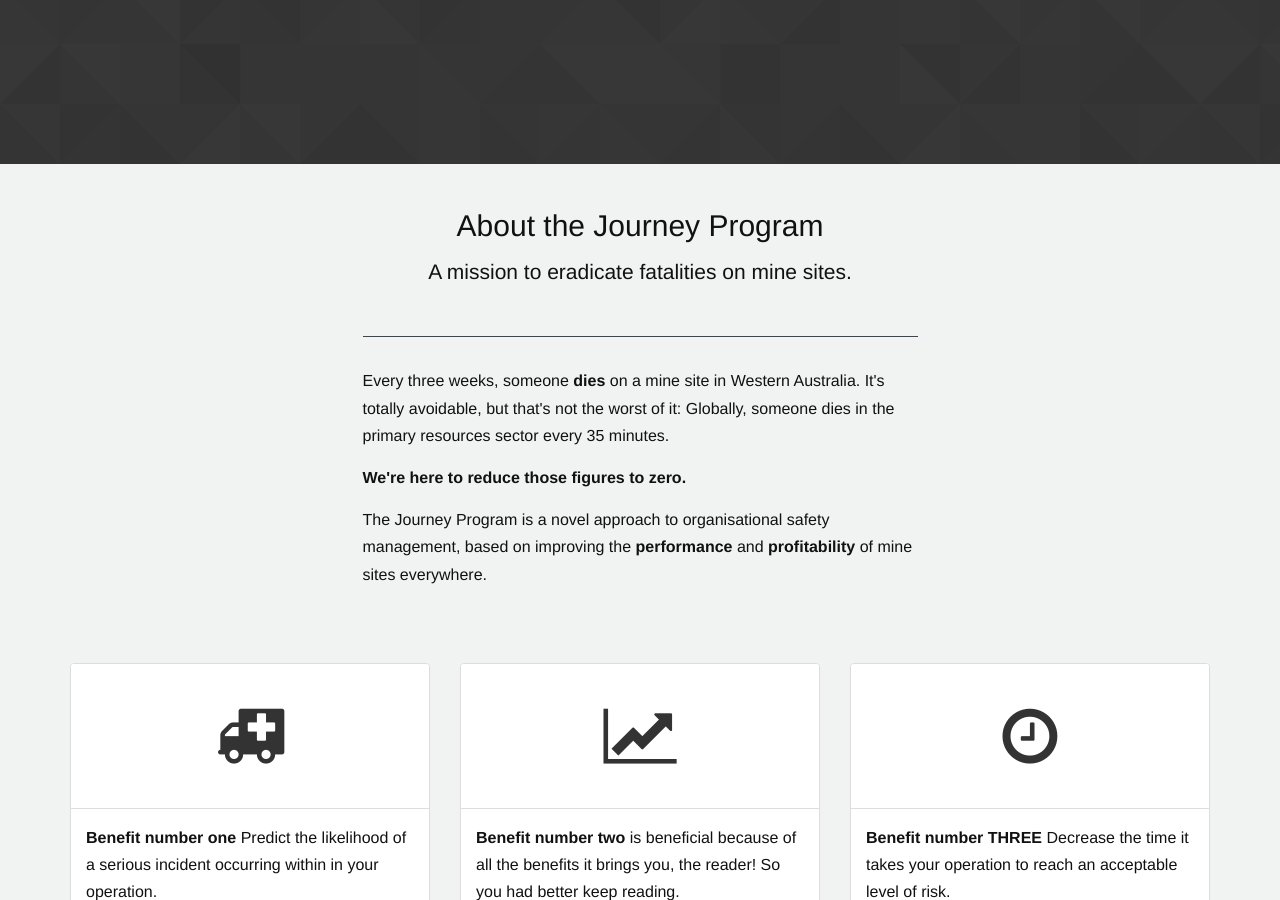
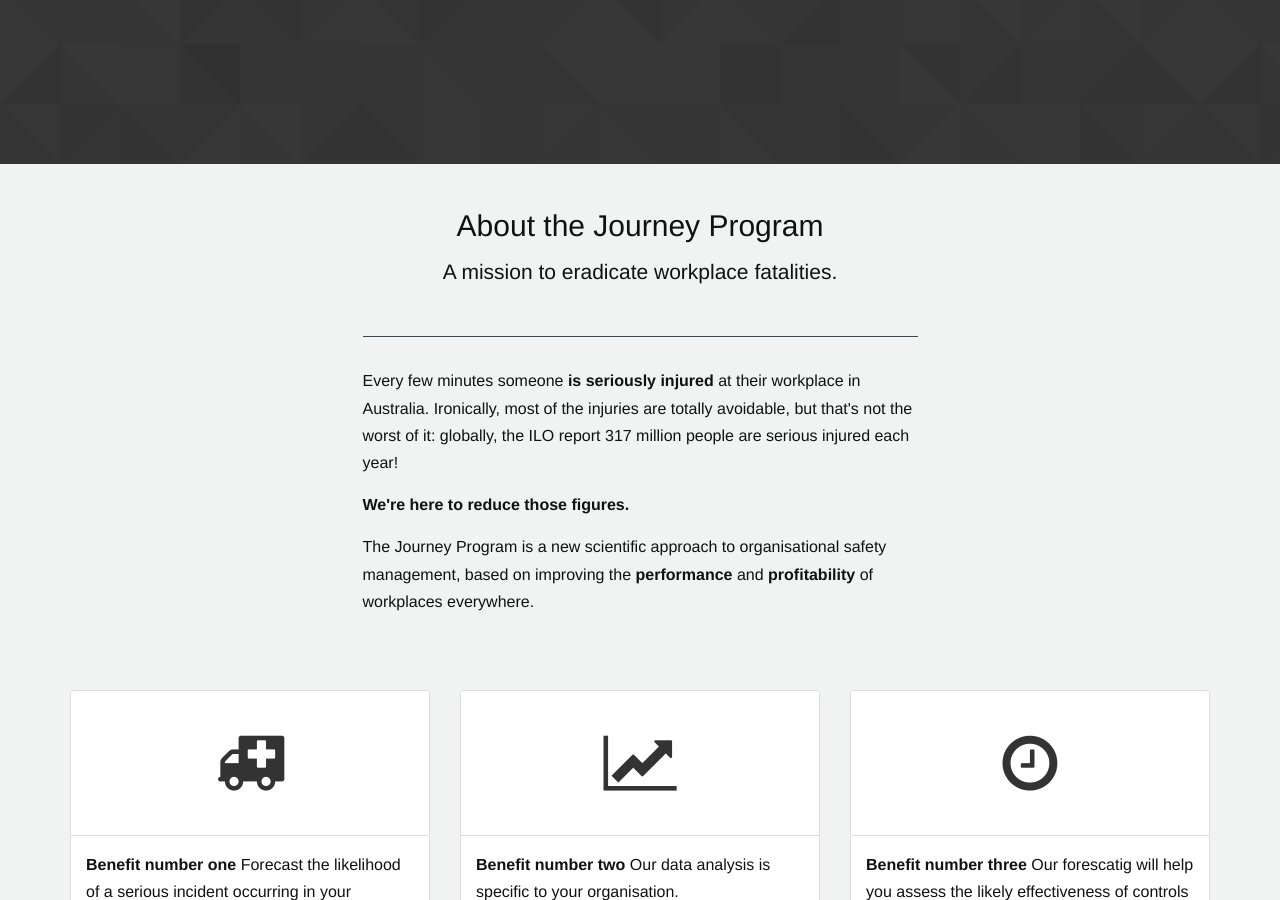
Before and after one commit to journeyprogram/journeyprogram.github.io, a Jekyll site: the page built from index.html, in a window 1280 px wide and 900 px high, scrolled down 736 px. Built offline with Jekyll 4.4.1, drawn with Linux system fonts in a browser that asks for light colours; nearby versions of some CDN libraries; some of the changed text lies outside the part shown.

Commit message:
Update index.html

```diff
--- a/index.html
+++ b/index.html
@@ -7,7 +7,7 @@ layout: home
     <div class="row">
       <div class="col-sm-12 text-center">
         <h1>What's your tolerance for risk?</h1>
-        <p class="lead">It's our mission to help every mine reach ALARP risk tolerance.</p>
+        <p class="lead">It's our mission to help every organisation reach ALARP risk tolerance.</p>
         <ul class="list-inline">
           <li><a href="#tolerance" class="btn btn-lg btn-hero smooth_scroll">TEST YOUR TOLERANCE</a></li>
           <li><a href="#about" class="btn btn-lg btn-hero smooth_scroll">READ MORE</a></li>
@@ -23,15 +23,15 @@ layout: home
     <div class="row text-center">
       <div class="col-md-offset-2 col-md-8">
         <h2>About the Journey Program</h2>
-        <p class="lead">A mission to eradicate fatalities on mine sites.</p>
+        <p class="lead">A mission to eradicate workplace fatalities.</p>
       </div>
     </div>
     <div class="row">
       <div class="col-md-offset-3 col-md-6">
         <hr />
-        <p>Every three weeks, someone <strong>dies</strong> on a mine site in Western Australia. It's totally avoidable, but that's not the worst of it: Globally, someone dies in the primary resources sector every 35 minutes.</p>
-        <p><strong>We're here to reduce those figures to zero.</strong></p>
-        <p>The Journey Program is a novel approach to organisational safety management, based on improving the <strong>performance</strong> and <strong>profitability</strong> of mine sites everywhere.</p>
+        <p>Every few minutes someone <strong>is seriously injured</strong> at their workplace in Australia. Ironically, most of the injuries are totally avoidable, but that's not the worst of it: globally, the ILO report 317 million people are serious injured each year!</p>
+        <p><strong>We're here to reduce those figures.</strong></p>
+        <p>The Journey Program is a new scientific approach to organisational safety management, based on improving the <strong>performance</strong> and <strong>profitability</strong> of workplaces everywhere.</p>
       </div>
     </div>
     <div class="row space-me-double">
@@ -41,7 +41,7 @@ layout: home
             <h3 class="panel-title"><i class="fa fa-ambulance fa-4x" aria-hidden="true"></i></h3>
           </div>
           <div class="panel-body">
-            <strong>Benefit number one</strong> Predict the likelihood of a serious incident occurring within in your operation.
+            <strong>Benefit number one</strong> Forecast the likelihood of a serious incident occurring in your organisation.
           </div>
         </div>
       </div>
@@ -51,7 +51,7 @@ layout: home
             <h3 class="panel-title"><i class="fa fa-line-chart fa-4x" aria-hidden="true"></i></h3>
           </div>
           <div class="panel-body">
-            <strong>Benefit number two</strong> is beneficial because of all the benefits it brings you, the reader! So you had better keep reading.
+            <strong>Benefit number two</strong> Our data analysis is specific to your organisation.
           </div>
         </div>
       </div>
@@ -61,7 +61,7 @@ layout: home
             <h3 class="panel-title"><i class="fa fa-clock-o fa-4x" aria-hidden="true"></i></h3>
           </div>
           <div class="panel-body">
-            <strong>Benefit number THREE</strong> Decrease the time it takes your operation to reach an acceptable level of risk.
+            <strong>Benefit number three</strong> Our forescatig will help you assess the likely effectiveness of controls before you put them in place!
           </div>
         </div>
       </div>
@@ -69,17 +69,17 @@ layout: home
     <div class="row text-center">
       <div class="col-md-offset-2 col-md-8">
         <h2>Focused on Performance, Not Just Safety</h2>
-        <p class="lead">It's a positive feedback loop: A safe mine is a more productive mine.</p>
+        <p class="lead">It's a positive feedback loop: A safe workplace is a productive workplace.</p>
       </div>
     </div>
     <div class="row">
       <div class="col-md-offset-3 col-md-6">
         <hr />
-        <p>Lorem ipsum dolor sit amet, consectetur adipisicing elit, sed do eiusmod tempor incididunt ut labore et dolore magna aliqua. Ut enim ad minim veniam, quis nostrud exercitation ullamco laboris nisi ut aliquip ex ea commodo consequat.</p>
+        <p>Good leaders understand how to manage risk across their organisation.  No one wants people to be hurt as it is morally, ethically, finanacially and legally the wrong thing.  So why not use safety performance as an indicator of overall business performance?  We teach you to protect your people and these sills can be applied to other disciplines.  It seems to make sence!</p>
 
         <img src="/img/dustyBoots.jpg" />
 
-        <p>Duis aute irure dolor in reprehenderit in voluptate velit esse cillum dolore eu fugiat nulla pariatur. Excepteur sint occaecat cupidatat non proident, sunt in culpa qui officia deserunt mollit anim id est laborum.</p>
+        <p>Using the Journey Program teaches your people how to manage risk, and we measure it too!</p>
       </div>
     </div>
   </div>
```
